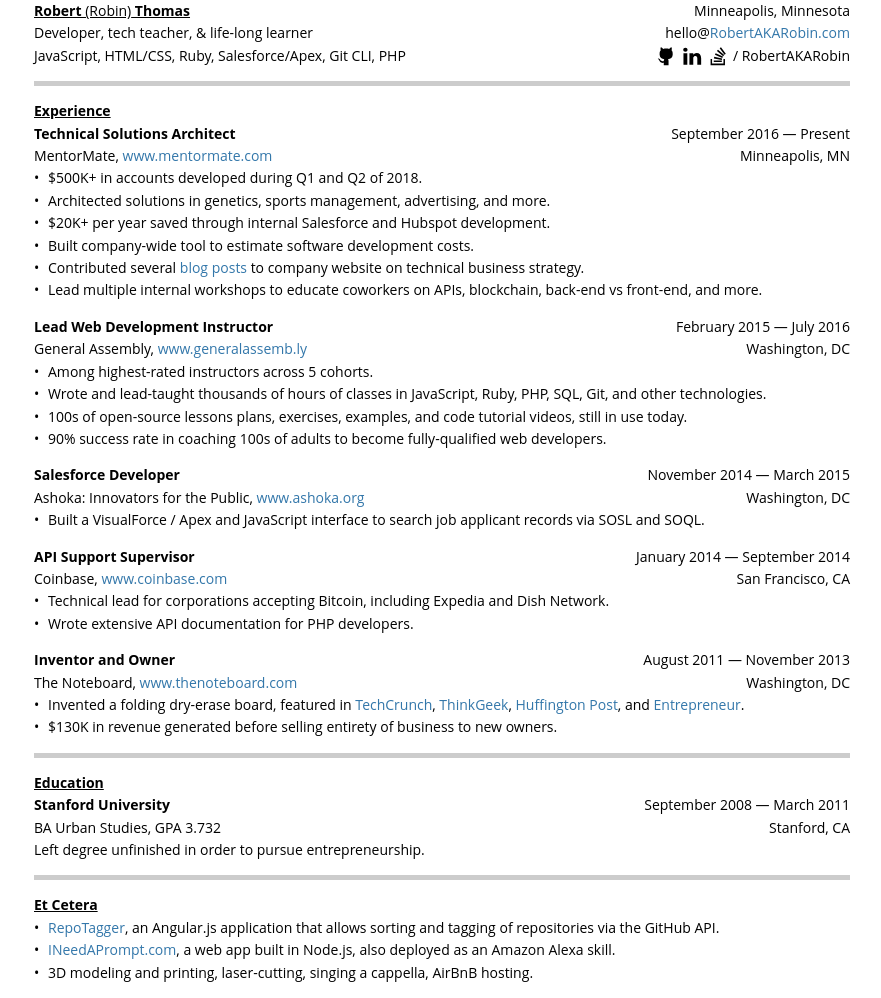
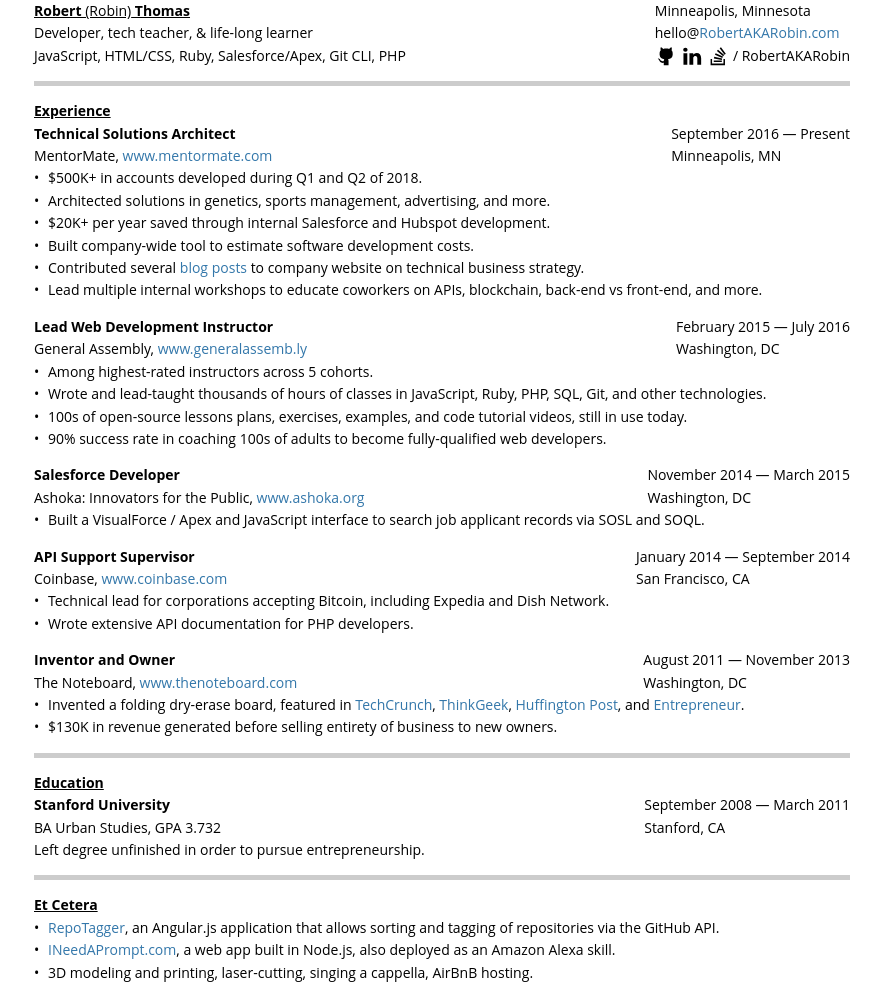
Before and after one commit to RobertAKARobin/robertakarobin.github.io, a PHP site: page / in a window 1280 px wide. Shown: the whole page, without its empty margins (198-1079 px from the left). Run offline with PHP 8.4, Linux system fonts and the light colour scheme.

Commit message:
Centered headers on mobile; title class unnecessary

```diff
--- a/css/styles.css
+++ b/css/styles.css
@@ -101,7 +101,7 @@ img {
     color: #37a;
   }
 
-  .title {
+  header, aside {
     text-align: center;
   }
 }
@@ -113,7 +113,7 @@ img {
     text-align: right;
   }
 
-  .title {
+  header, aside {
     text-align: left;
   }
 }
--- a/css/styles.scss
+++ b/css/styles.scss
@@ -94,7 +94,7 @@ img{
 	a{
 		color:#37a;
 	}
-	.title{
+	header, aside{
 		text-align:center;
 	}
 }
@@ -105,7 +105,7 @@ img{
 		right:0;
 		text-align:right;
 	}
-	.title{
+	header, aside{
 		text-align:left;
 	}
 }
--- a/index.html
+++ b/index.html
@@ -9,7 +9,7 @@
 </head>
 <body>
 
-	<section class="title">
+	<section>
 		<header>
 			<h1>Robert <sub>(Robin)</sub> Thomas</h1>
 			<p>Developer, tech teacher, &amp; life-long learner</p>
```
